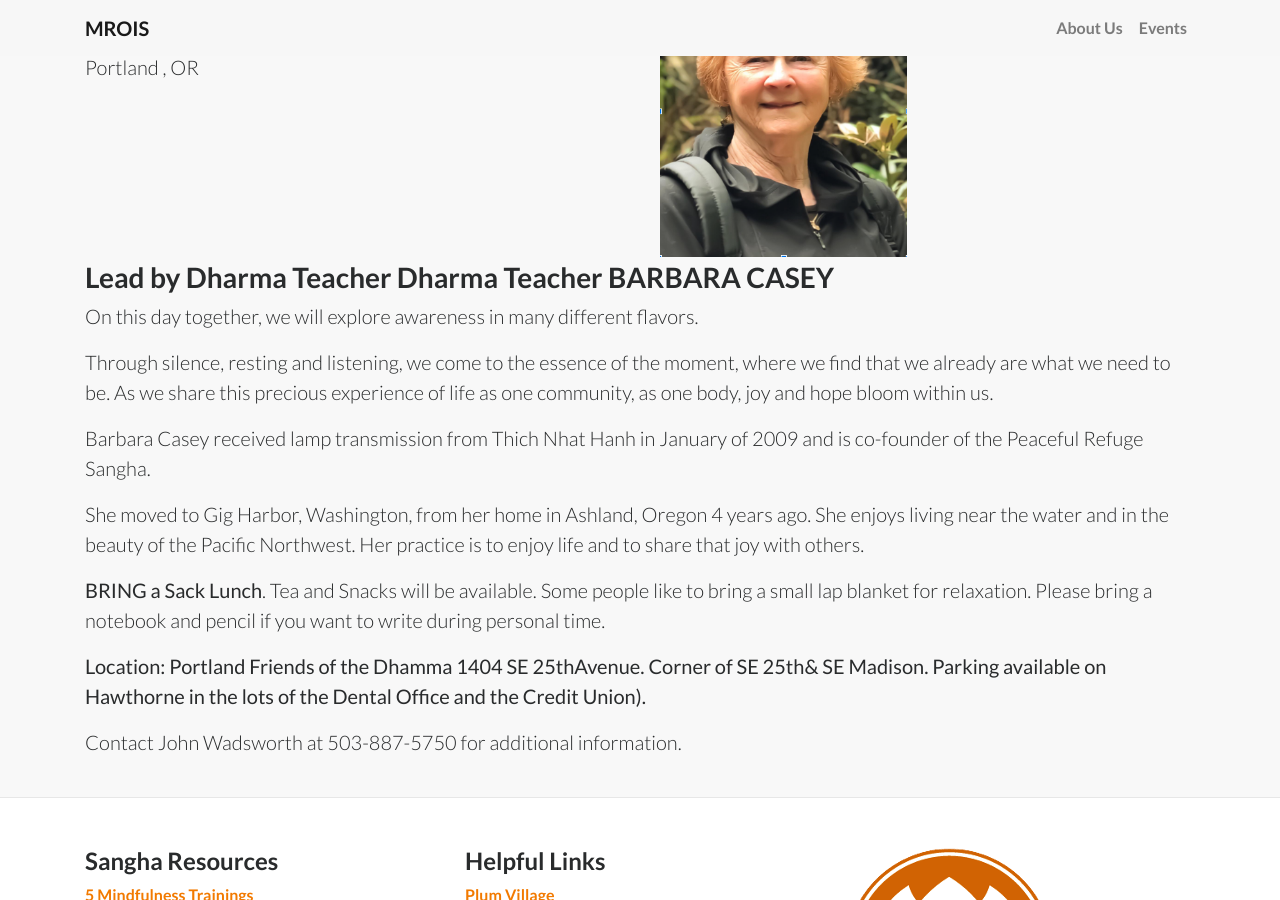
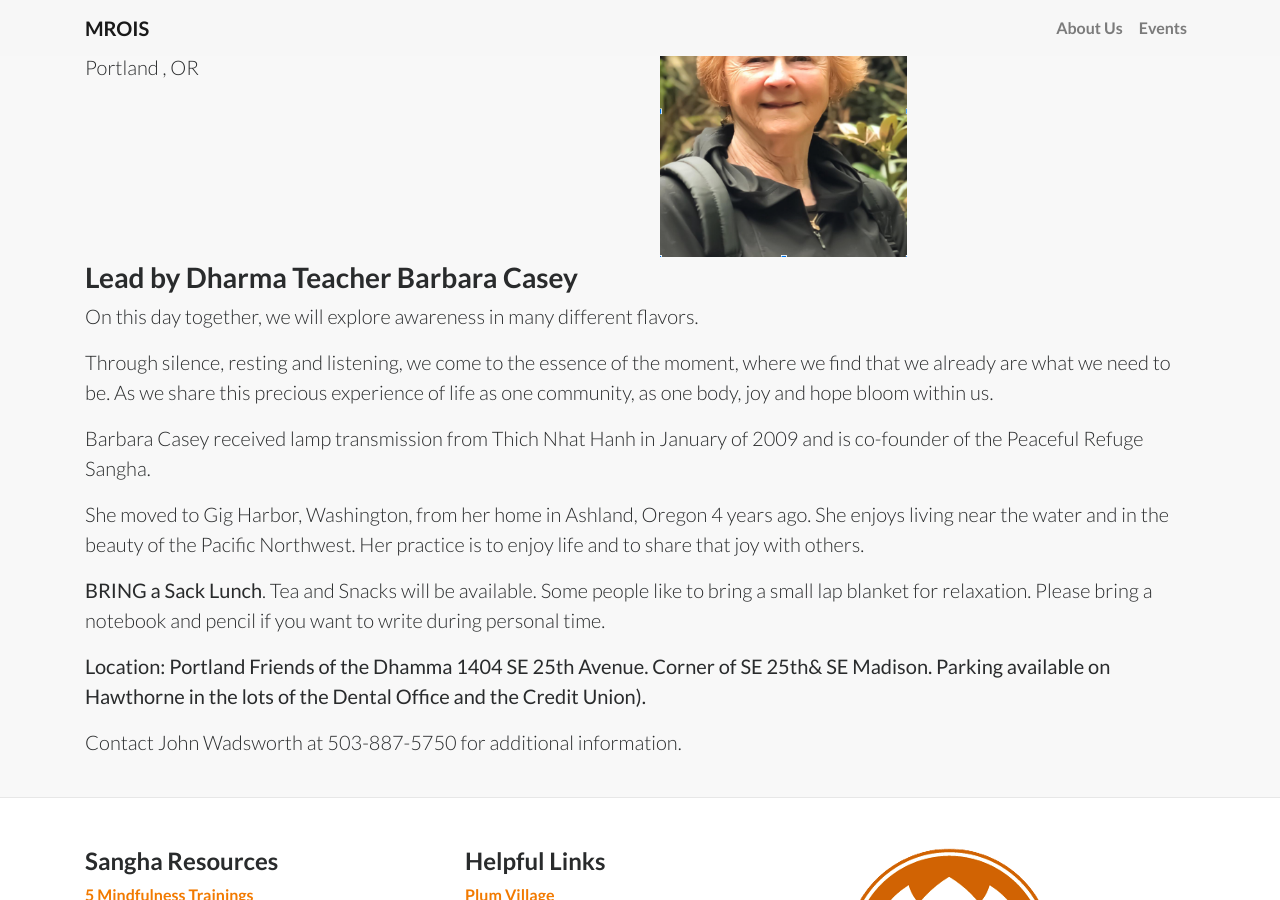
Before and after one commit to MROIS/events.mindful.community, a Jekyll site: the page built from _posts/2019-05-24-barbaracasey.md, in a window 1280 px wide and 900 px high, scrolled down 952 px. Built offline with Jekyll 4.4.1, drawn with Linux system fonts in a browser that asks for light colours.

Commit message:
fix typo post updates

```diff
--- a/_posts/2019-05-24-barbaracasey.md
+++ b/_posts/2019-05-24-barbaracasey.md
@@ -9,7 +9,7 @@ link:
 image: barbara.png
 ---
 
-### Lead by Dharma Teacher Dharma Teacher BARBARA CASEY
+### Lead by Dharma Teacher Barbara Casey
 
 On this day together, we will explore awareness in many different flavors.
 
@@ -21,6 +21,6 @@ She moved to Gig Harbor, Washington, from her home in Ashland, Oregon 4 years ag
 
 <strong>BRING a Sack Lunch</strong>. Tea and Snacks will be available. Some people like to bring a small lap blanket for relaxation. Please bring a notebook and pencil if you want to write during personal time.
 
-<strong>Location:  Portland Friends of the Dhamma 1404 SE 25thAvenue. Corner of SE 25th& SE Madison. Parking available on Hawthorne in the lots of the Dental Office and the Credit Union).</strong>
+<strong>Location:  Portland Friends of the Dhamma 1404 SE 25th Avenue. Corner of SE 25th& SE Madison. Parking available on Hawthorne in the lots of the Dental Office and the Credit Union).</strong>
 
 Contact John Wadsworth at 503-887-5750 for additional information.
```
